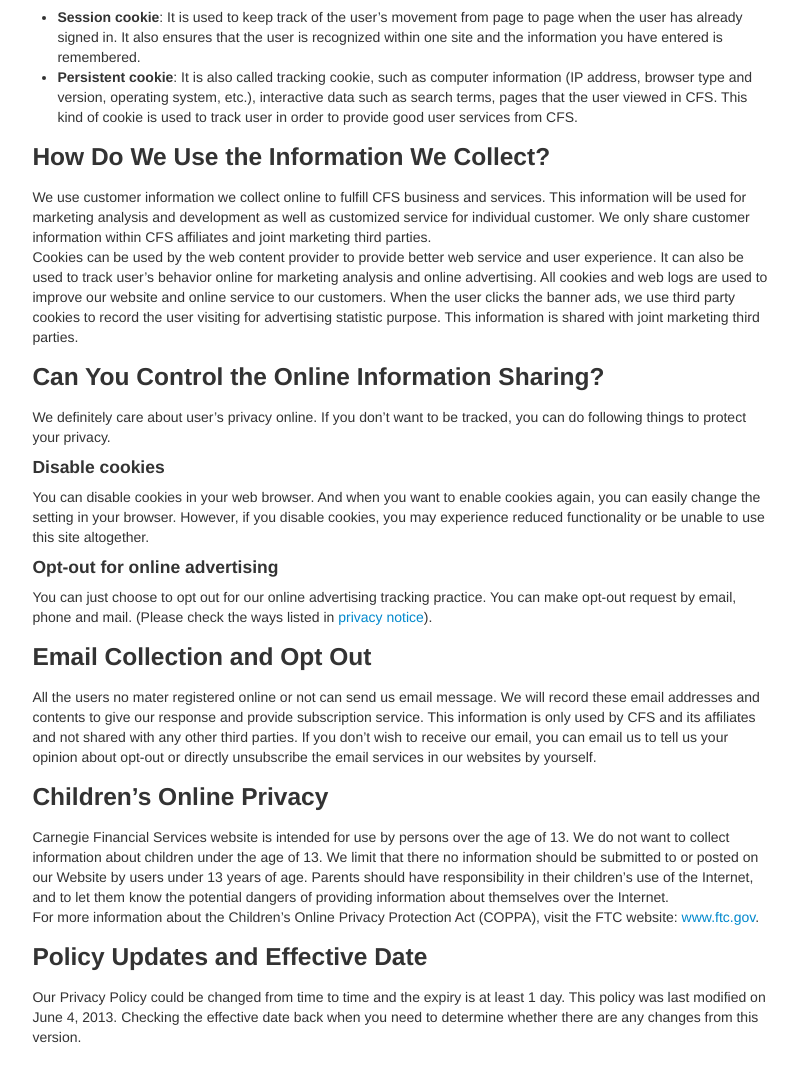
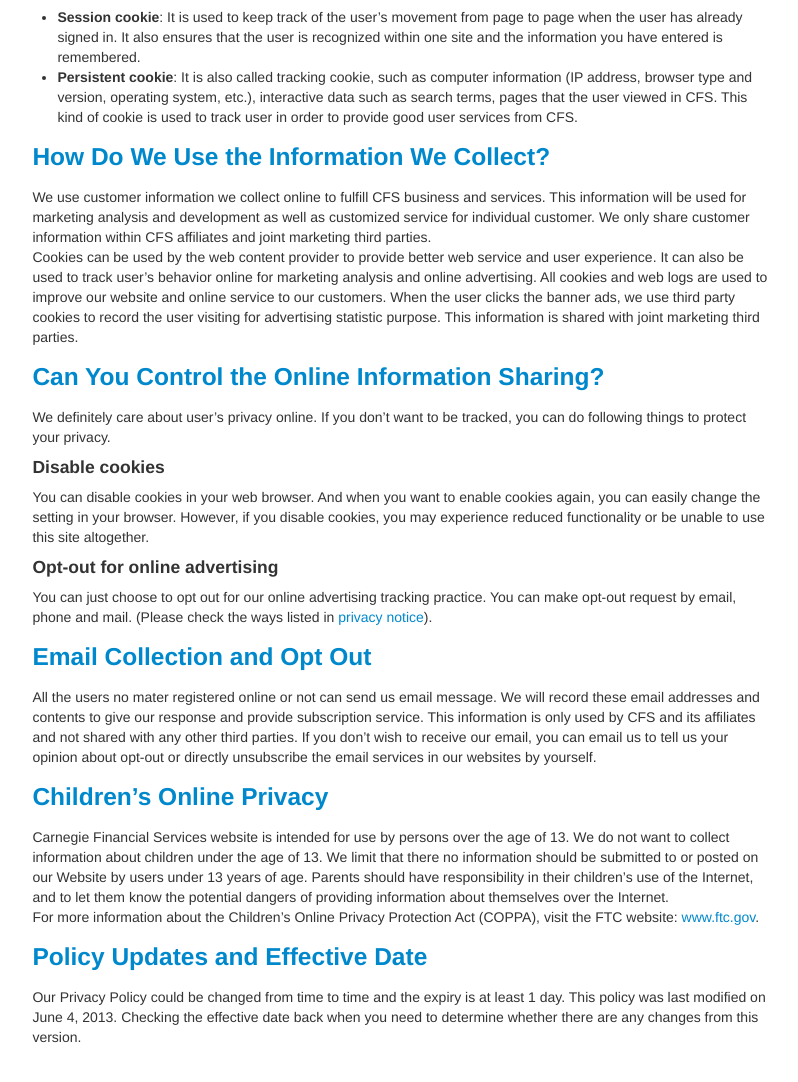
Before and after one commit to hhua/P3P-implementation, a website: page html/notice.html in a window 1280 px wide. Shown: the part 700-1782 px from the top of the page, without its empty margins (364-1162 px from the left). Drawn offline with nearby package versions, Linux system fonts and the light colour scheme; files that its build step writes are made by us from their sources; files whose address does not match are found by name.

Commit message:
change color

```diff
--- a/html/notice.html
+++ b/html/notice.html
@@ -95,6 +95,10 @@
 	  #table_content a:hover{
 		text-decoration: none;
 	  }
+
+	  .bigtitle{
+		color: #0088cc;
+	  }
     </style>
     <link href="bootstrap-responsive.css" rel="stylesheet">
 
@@ -160,7 +164,7 @@
 	  	<div id="online_notice"><h2>Online Privacy Notice</h2></div>
 
 		<div>
-			<h3 id="collect_information">What Information Do We Collect Online?</h3>
+			<h3 id="collect_information" class="bigtitle">What Information Do We Collect Online?</h3>
 			<h4 id="customer_information">Customer Information</h4>
 			<p>All CFS customers can register for an online account so that you can check your personal information, account information, transaction history online conveniently. The information we collect online is the same information we collect offline. We do not list them again here.</p>
 
@@ -174,30 +178,30 @@
 				</ul>
 			</p>
 
-			<h3 id="how_collect">How Do We Use the Information We Collect?</h3>
+			<h3 id="how_collect" class="bigtitle">How Do We Use the Information We Collect?</h3>
 			<p>
 We use customer information we collect online to fulfill CFS business and services. This information will be used for marketing analysis and development as well as customized service for individual customer. We only share customer information within CFS affiliates and joint marketing third parties.<br />
 Cookies can be used by the web content provider to provide better web service and user experience. It can also be used to track user’s behavior online for marketing analysis and online advertising. All cookies and web logs are used to improve our website and online service to our customers. When the user clicks the banner ads, we use third party cookies to record the user visiting for advertising statistic purpose. This information is shared with joint marketing third parties.
 			</p>
 
-			<h3 id="control_sharing">Can You Control the Online Information Sharing?</h3>
+			<h3 id="control_sharing" class="bigtitle">Can You Control the Online Information Sharing?</h3>
 			<p>We definitely care about user’s privacy online. If you don’t want to be tracked, you can do following things to protect your privacy. </p>
 			<h4 id="disable_cookies">Disable cookies</h4>
 			<p>You can disable cookies in your web browser. And when you want to enable cookies again, you can easily change the setting in your browser. However, if you disable cookies, you may experience reduced functionality or be unable to use this site altogether.</p>
 			<h4 id="opt_out">Opt-out for online advertising</h4>
 			<p>You can just choose to opt out for our online advertising tracking practice. You can make opt-out request by email, phone and mail. (Please check the ways listed in <a href="privacy.html">privacy notice</a>).</p>
 
-			<h3 id="email_collection">Email Collection and Opt Out</h3>
+			<h3 id="email_collection" class="bigtitle">Email Collection and Opt Out</h3>
 			<p>All the users no mater registered online or not can send us email message. We will record these email addresses and contents to give our response and provide subscription service. This information is only used by CFS and its affiliates and not shared with any other third parties.
 If you don’t wish to receive our email, you can email us to tell us your opinion about opt-out or directly unsubscribe the email services in our websites by yourself.</p>
 
-			<h3 id="children_privacy">Children’s Online Privacy</h3>
+			<h3 id="children_privacy" class="bigtitle">Children’s Online Privacy</h3>
 			<p>
 				Carnegie Financial Services website is intended for use by persons over the age of 13. We do not want to collect information about children under the age of 13. We limit that there no information should be submitted to or posted on our Website by users under 13 years of age. Parents should have responsibility in their children’s use of the Internet, and to let them know the potential dangers of providing information about themselves over the Internet.<br />
 For more information about the Children’s Online Privacy Protection Act (COPPA), visit the FTC website: <a href="http://www.ftc.gov">www.ftc.gov</a>.
 			</p>
 
-			<h3 id="policy_update">Policy Updates and Effective Date</h3>
+			<h3 id="policy_update" class="bigtitle">Policy Updates and Effective Date</h3>
 			<p>
 				Our Privacy Policy could be changed from time to time and the expiry is at least 1 day. This policy was last modified on June 4, 2013. Checking the effective date back when you need to determine whether there are any changes from this version.
 			</p>
```
Also changed, not shown: html/privacy.html (+2 -2 lines), 1 other file.
